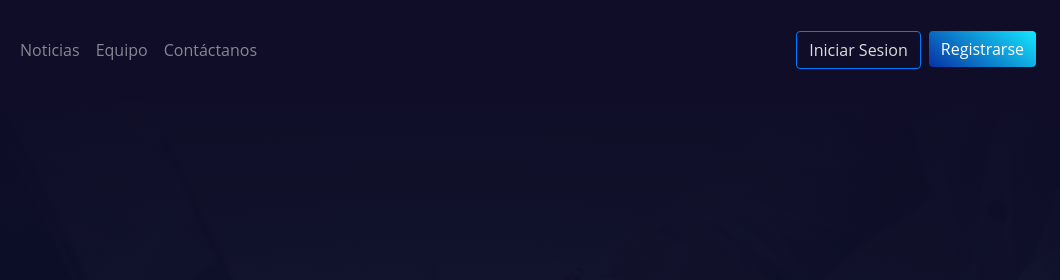
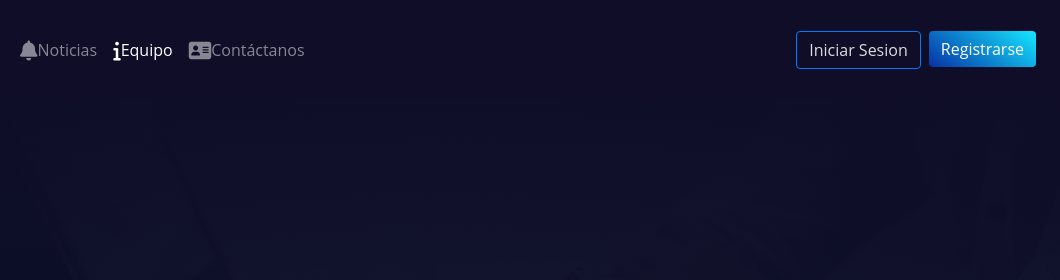
Before and after one commit to rohusemer/proyecto_DAWM_grupo8, a website: page equipo.html in a window 1280 px wide. Shown: the top 280 px of the page, 220-1280 px from the left. Drawn offline with nearby package versions, Linux system fonts and the light colour scheme.

Commit message:
iconos en el nav

```diff
--- a/equipo.html
+++ b/equipo.html
@@ -44,13 +44,13 @@
         <div class="collapse navbar-collapse" id="navbarTogglerDemo02">
           <ul class="navbar-nav mr-auto mt-2 mt-lg-0">
             <li class="nav-item">
-              <a class="nav-link" href="#">Noticias</a>
+              <a class="nav-link" href="#"><span class="fa fa-bell fa-lg"></span>Noticias</a>
+            </li>
+            <li class="nav-item active">
+              <a class="nav-link" href="#"><span class="fa fa-info fa-lg"></span>Equipo</a>
             </li>
             <li class="nav-item">
-              <a class="nav-link" href="#">Equipo</a>
-            </li>
-            <li class="nav-item">
-              <a class="nav-link" href="contactanos.html">Contáctanos</a>
+              <a class="nav-link" href="contactanos.html"><span class="fa fa-address-card fa-lg"></span>Contáctanos</a>
             </li>
           </ul>
           <ul class="navbar-nav my-2 my-lg-0">
```
Also changed, not shown: contactanos.html (+3 -3 lines), index.html (+3 -3 lines).
